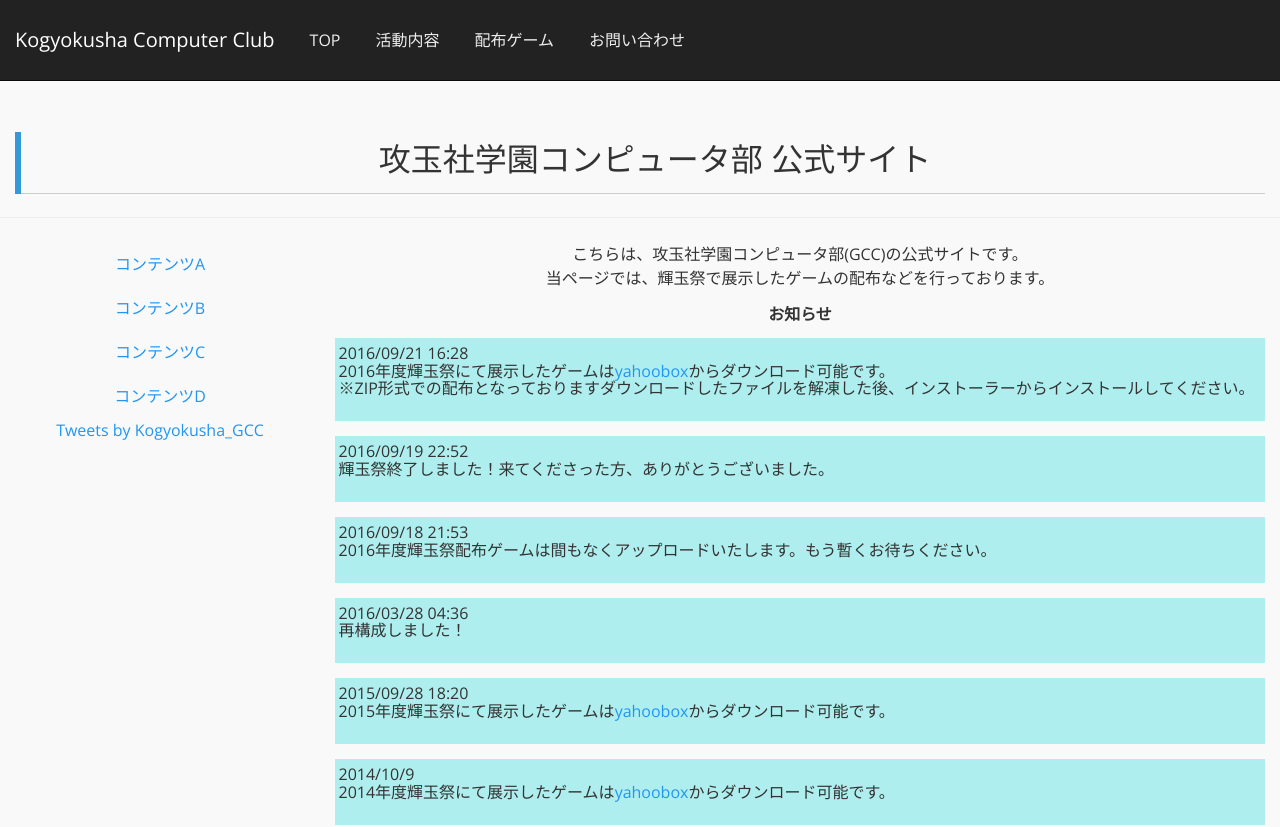
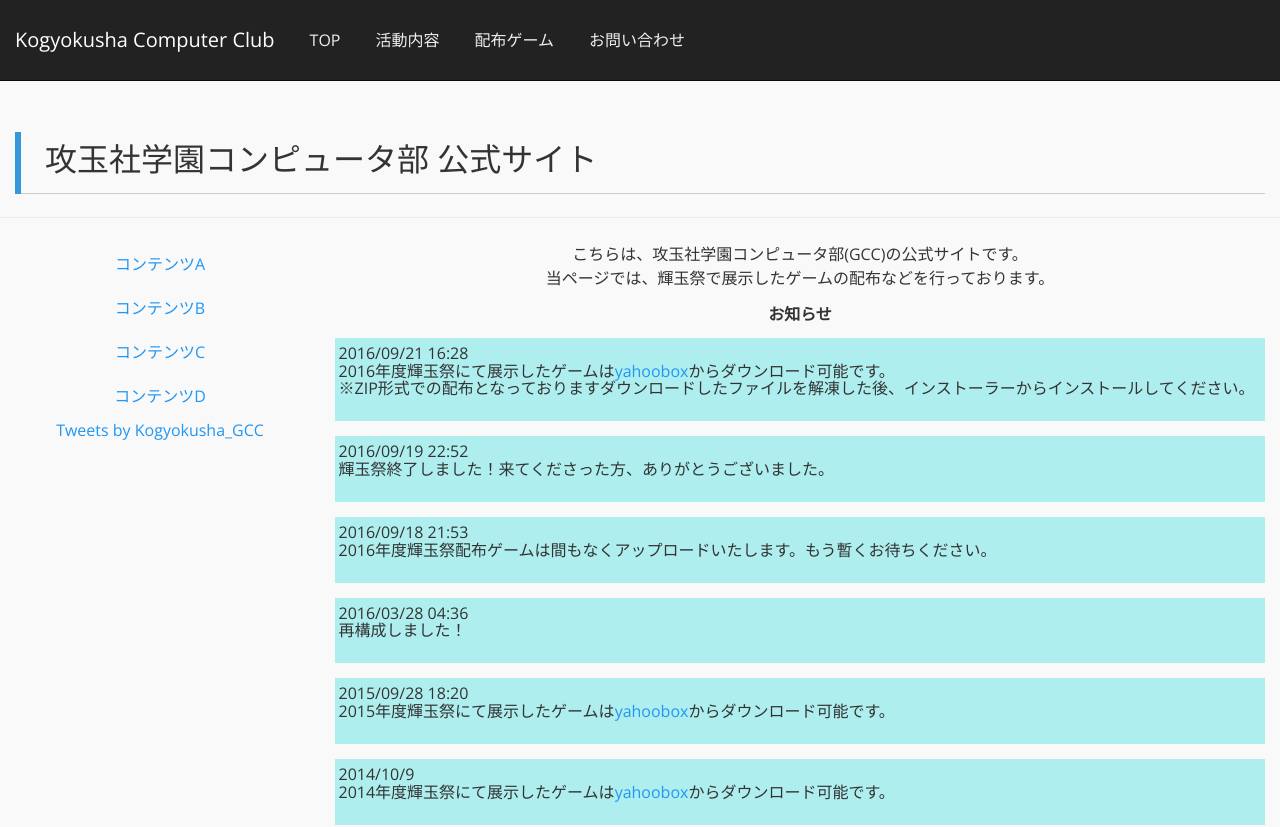
Before and after one commit to Kogyokusha-GCC/Kogyokusha-GCC.github.io, a plain HTML site: page index.html in a window 1280 px wide. Shown: the top 827 px of the page. Drawn offline with nearby package versions, Linux system fonts and the light colour scheme; a script that the page names is missing.

Commit message:
Update index.html

```diff
--- a/index.html
+++ b/index.html
@@ -60,7 +60,7 @@
         <!-- 本文ここから -->
         <div class="row text-center">
             <div class="col-sm-12 mpuls-1m-medium page-header">
-                <h1 class="text-nowrap">攻玉社学園コンピュータ部 公式サイト</h1>
+                <h1 class="text-justify">攻玉社学園コンピュータ部 公式サイト</h1>
             </div>
             <div class="col-md-3 sidebar">
                 <ul class="nav nav-sidebar">
```
